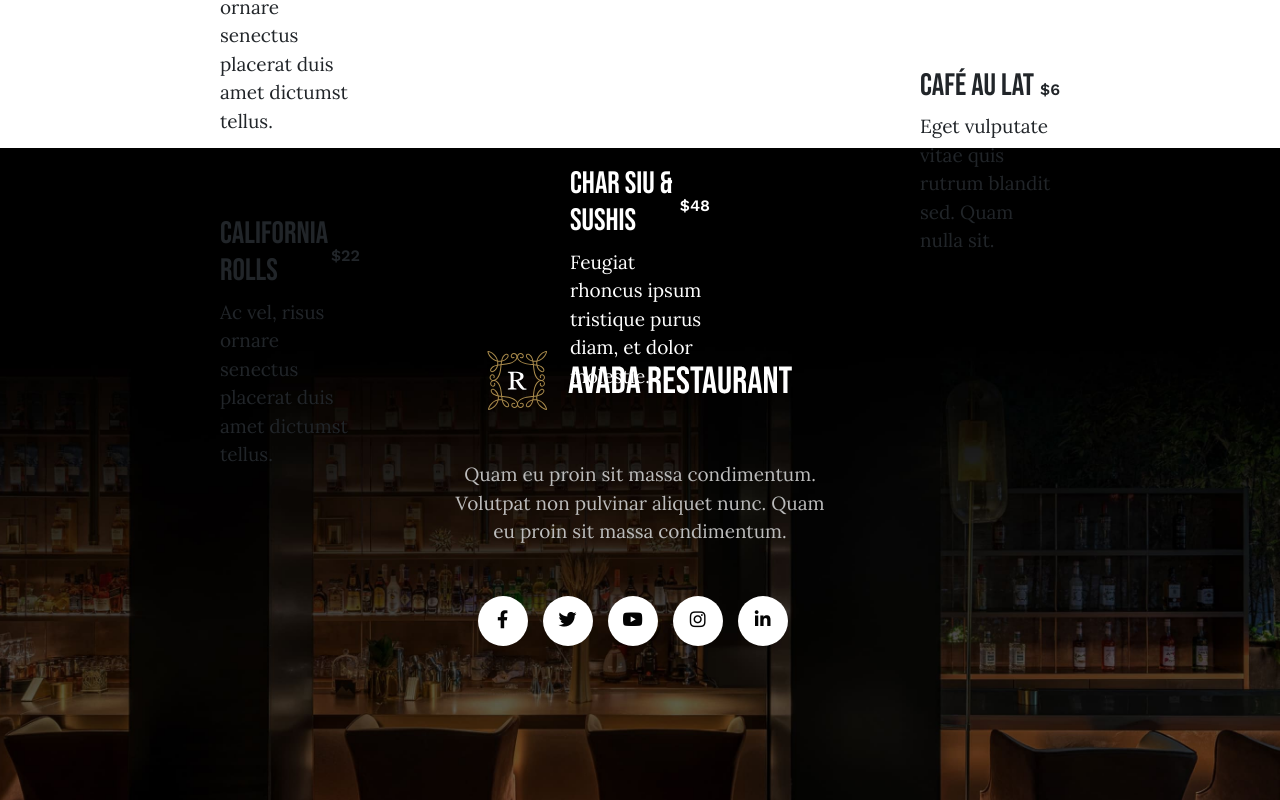
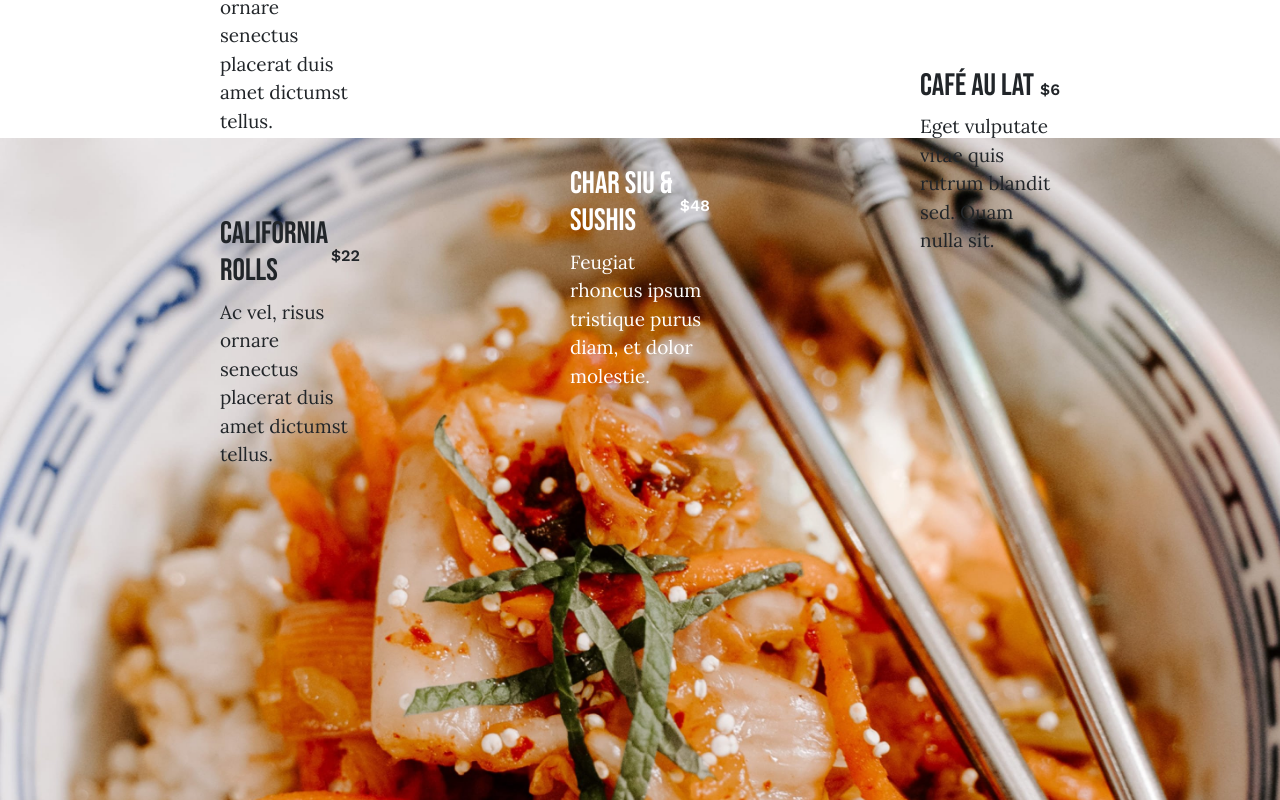
Before and after one commit to elepot87/proj-html-vuejs, a Vue app: page / in a window 1280 px wide. Shown: the part 10760-11560 px from the top of the page. Built offline with nearby package versions, Linux system fonts and the light colour scheme.

Commit message:
sfondo sezione piatto in evidenza

```diff
--- a/src/components/Main.vue
+++ b/src/components/Main.vue
@@ -406,6 +406,8 @@
         </ul>
       </div>
     </section>
+    <!-- Section 9 Piatto in evidenza -->
+    <section class="highlight-plate"></section>
   </main>
 </template>
 
--- a/src/styles/main.scss
+++ b/src/styles/main.scss
@@ -427,7 +427,7 @@ main {
   // Section Menu
   .menu {
     padding: 190px 115px;
-    height: 1410px;
+    height: 1400px;
     .col-left,
     .col-center,
     .col-right {
@@ -490,4 +490,13 @@ main {
       color: $secondary-color;
     }
   }
+  // Section Piatto in evidenza
+  .highlight-plate {
+    background-color: rgba(255, 255, 255, 0);
+    background-position: center center;
+    background-repeat: no-repeat;
+    background-size: cover;
+    background-image: url(../assets/images/hero42x.jpg);
+    height: 950px;
+  }
 }
```
Also changed, not shown: src/assets/images/hero42x.jpg (added).
